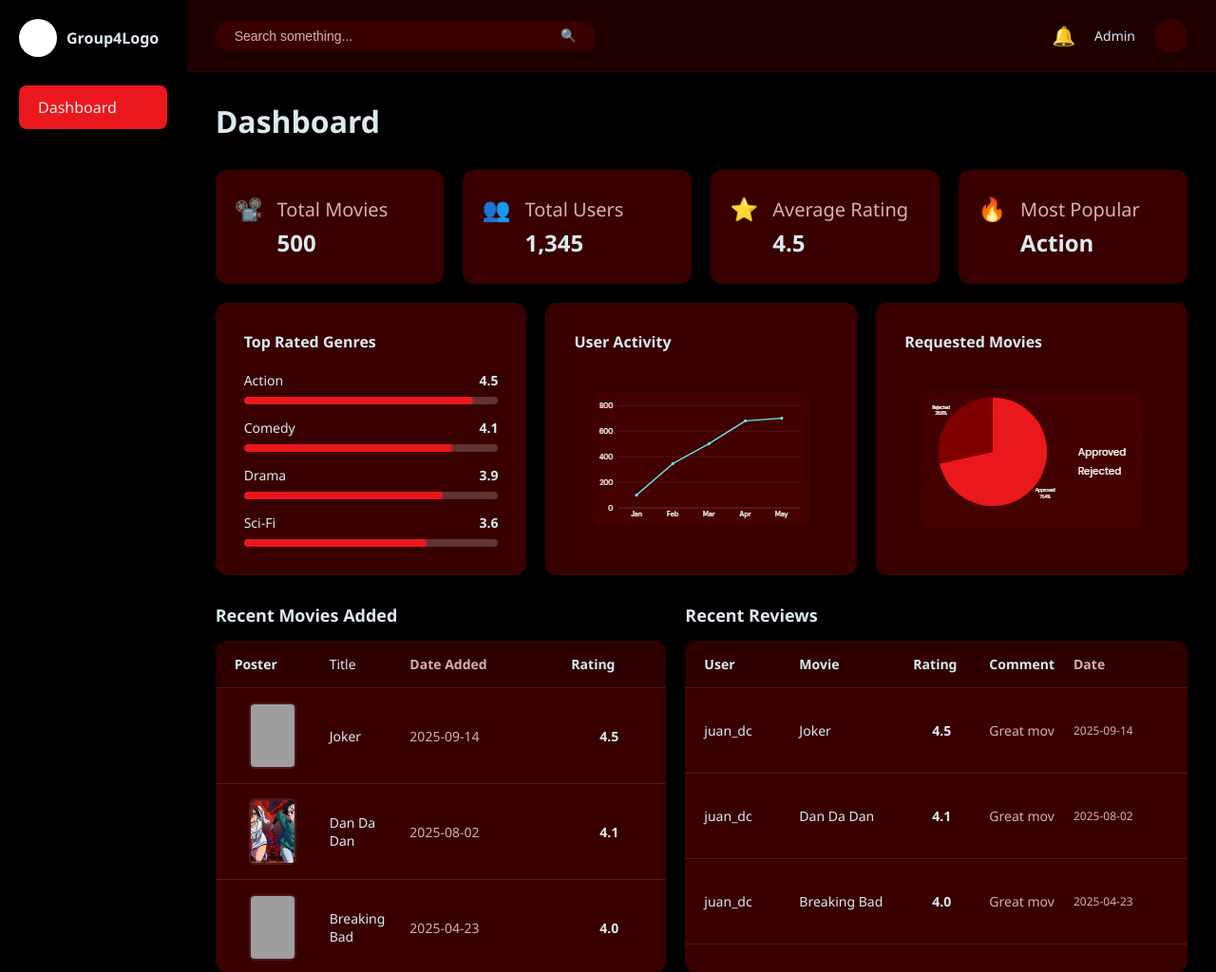
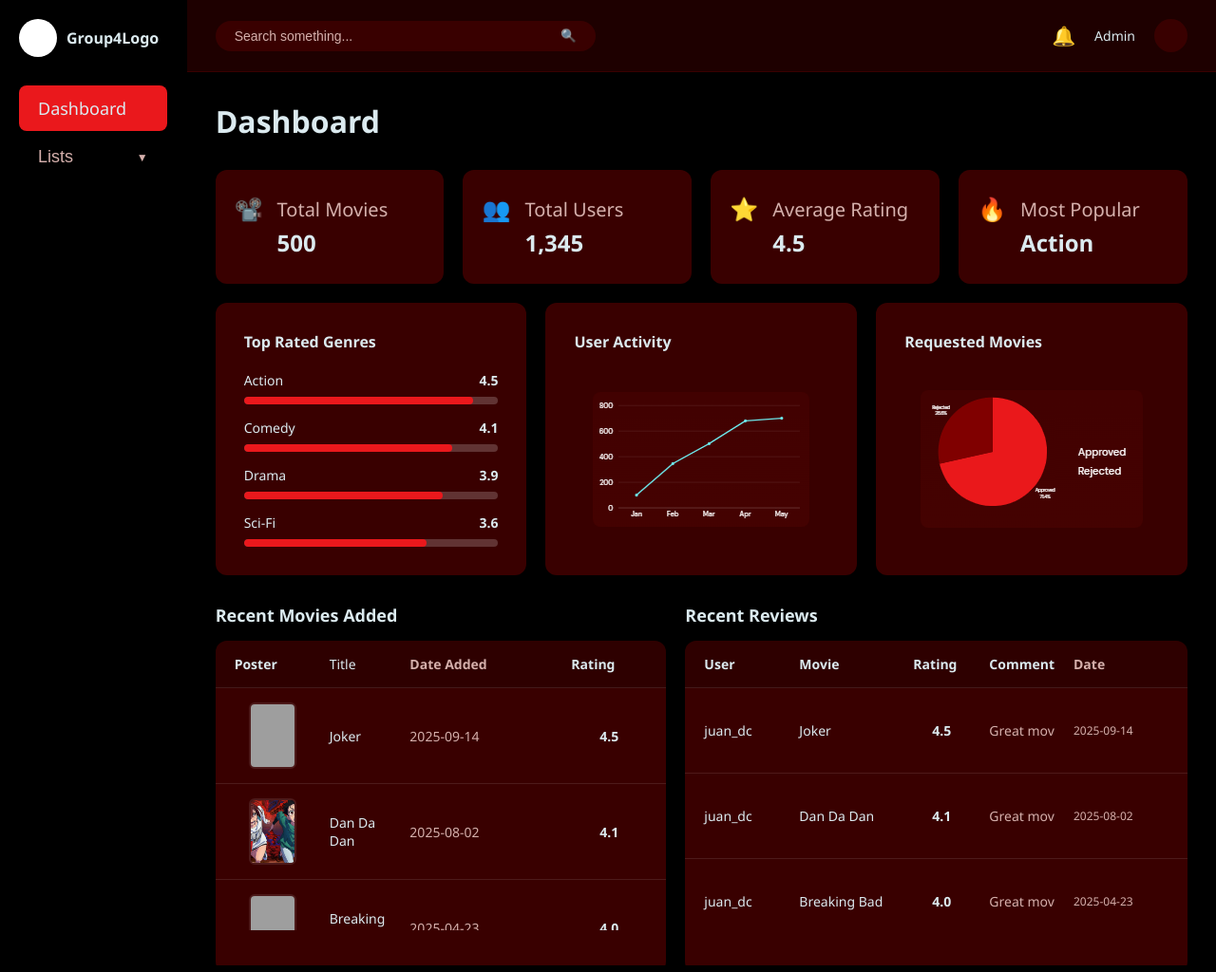
Before and after one commit to rn-glngn/Movie-Recommendations, a PHP site: template pages/admin/dashboard.html in a window 1280 px wide. Shown: the top 1024 px of the page at 95% size. Run offline with PHP 8.4, Linux system fonts and the light colour scheme; the template is opened without the code that fills it, so the values that code supplies are empty; grey boxes are pictures that could not be loaded.

Commit message:
added list functions
movie/user/request

```diff
--- a/assets/styles/dashboard.css
+++ b/assets/styles/dashboard.css
@@ -52,6 +52,7 @@ body {
 .nav-item {
     color: #d5b0ac;
     text-decoration: none;
+    font-size: large;
     padding: 12px 20px;
     margin-bottom: 5px;
     border-radius: 8px;
@@ -66,6 +67,53 @@ body {
 .nav-item:hover {
     background-color: #390000;
     color: #dbeaef;
+}
+
+/* Dropdown Styles */
+.nav-dropdown {
+    position: relative;
+    margin-bottom: 5px;
+}
+
+.dropdown-toggle {
+    width: 100%;
+    display: flex;
+    justify-content: space-between;
+    align-items: center;
+    background: none;
+    border: none;
+    text-align: left;
+    cursor: pointer;
+}
+
+.dropdown-arrow {
+    font-size: 12px;
+    transition: transform 0.3s ease;
+}
+
+.dropdown-menu {
+    display: none;
+    background-color: #1e0000;
+    border-radius: 6px;
+    margin-top: 5px;
+    overflow: hidden;
+    box-shadow: 0 2px 8px rgba(0, 0, 0, 0.3);
+}
+
+.dropdown-item {
+    display: block;
+    color: #d5b0ac;
+    text-decoration: none;
+    padding: 10px 20px;
+    font-size: 14px;
+    transition: all 0.3s ease;
+    border-left: 3px solid transparent;
+}
+
+.dropdown-item:hover {
+    background-color: #390000;
+    color: #dbeaef;
+    border-left-color: #ea181c;
 }
 
 /* Main Content */
--- a/pages/admin/dashboard.html
+++ b/pages/admin/dashboard.html
@@ -16,7 +16,19 @@
             </div>
             <nav class="nav-menu">
                 <a href="#" class="nav-item active">Dashboard</a>
-                <!-- Add more nav items as needed -->
+
+                <!-- Lists Dropdown -->
+                <div class="nav-dropdown">
+                    <button class="nav-item dropdown-toggle" onclick="toggleDropdown()">
+                        Lists
+                        <span class="dropdown-arrow">▼</span>
+                    </button>
+                    <div class="dropdown-menu" id="listsDropdown">
+                        <a href="../pages/admin/movies.html" class="dropdown-item">Movies</a>
+                        <a href="../pages/admin/requests.html" class="dropdown-item">Requests</a>
+                        <a href="../pages/admin/users.html" class="dropdown-item">Users</a>
+                    </div>
+                </div>
             </nav>
         </div>
 
@@ -258,5 +270,32 @@
             </div>
         </div>
     </div>
+
+    <script>
+        function toggleDropdown() {
+            const dropdown = document.getElementById('listsDropdown');
+            const arrow = document.querySelector('.dropdown-arrow');
+
+            if (dropdown.style.display === 'block') {
+                dropdown.style.display = 'none';
+                arrow.textContent = '▼';
+            } else {
+                dropdown.style.display = 'block';
+                arrow.textContent = '▲';
+            }
+        }
+
+        // Close dropdown when clicking outside
+        document.addEventListener('click', function(event) {
+            const dropdown = document.querySelector('.nav-dropdown');
+            const dropdownMenu = document.getElementById('listsDropdown');
+            const arrow = document.querySelector('.dropdown-arrow');
+
+            if (!dropdown.contains(event.target)) {
+                dropdownMenu.style.display = 'none';
+                arrow.textContent = '▼';
+            }
+        });
+    </script>
 </body>
 </html>
```
